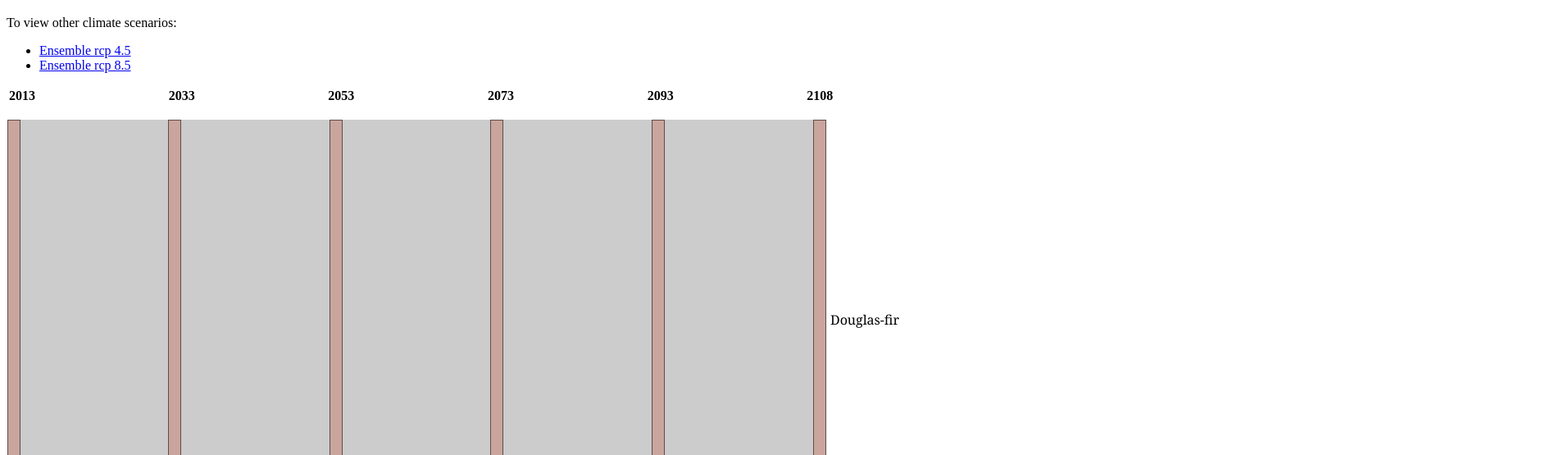
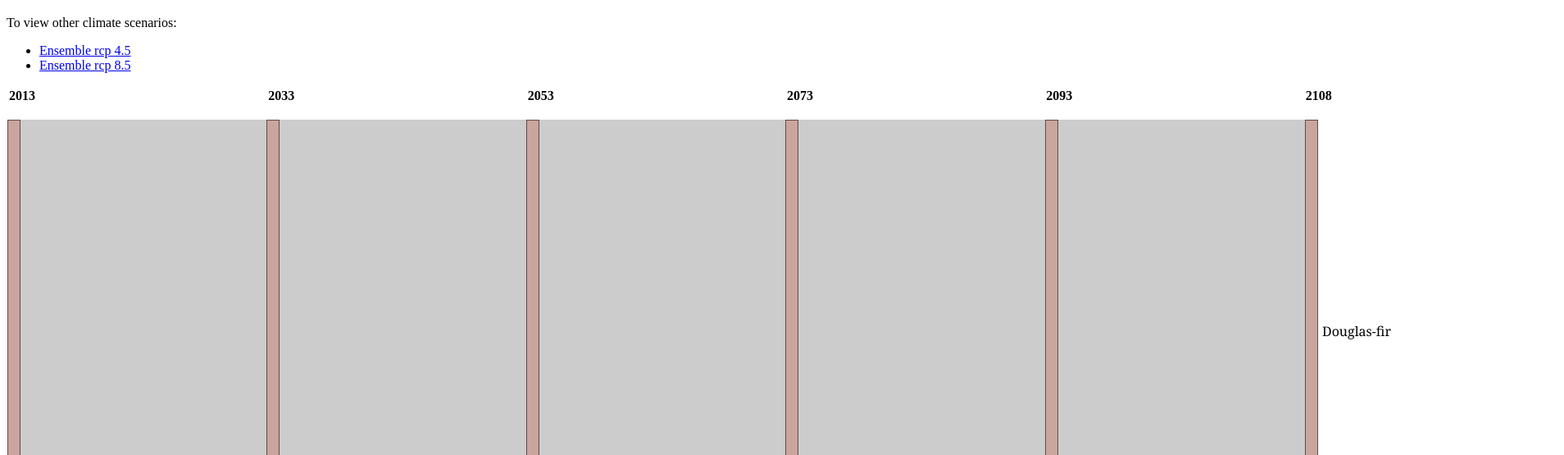
Before and after one commit to Ecotrust/forest_climate_visualization, a plain HTML site: page index.html in a window 1280 px wide. Shown: the part 61-616 px from the top of the page at 82% size, 1908 px wide, since content can reach past the window. Drawn offline with Linux system fonts and the light colour scheme.

Commit message:
Creating diagrams at the correct ratios for printing

```diff
--- a/format_sankey.js
+++ b/format_sankey.js
@@ -1,6 +1,6 @@
 var margin = {top: 1, right: 1, bottom: 6, left: 1},
-    width = 1200 - margin.left - margin.right,
-    height = 1000 - margin.top - margin.bottom;
+    width = 1800 - margin.left - margin.right,
+    height = 1350 - margin.top - margin.bottom;
 
 var formatNumber = d3.format(",.0f"),
     format = function(d) { return formatNumber(d) + " acres"; },
@@ -14,7 +14,7 @@ var svg = d3.select("#chart").append("svg")
 
 var sankey = d3.sankey()
     .nodeWidth(15)
-    .nodePadding(10)
+    .nodePadding(20)
     .size([width-200, height-10]);
 
 var path = sankey.link();
--- a/generate_sankey.js
+++ b/generate_sankey.js
@@ -1,6 +1,6 @@
 generate_sankey = function(data){
 
-  var threshold = 400;
+  var threshold = 0;
   var ordering = 'custom';
   // var ordering = 'default';
 
--- a/sankey.css
+++ b/sankey.css
@@ -1,5 +1,5 @@
 .column-header-container {
-  width: 1170px;
+  width: 1900px;
 }
 
 .column-header {
@@ -8,7 +8,7 @@
 }
 
 #chart {
-  height: 1000px;
+  height: 1350px;
 }
 
 .node rect {
```
Also changed, not shown: exported_graphs/ensemble_45_landscape_1800.png (added), exported_graphs/no_climate_landscape_1800.png (added), 1 other file.
